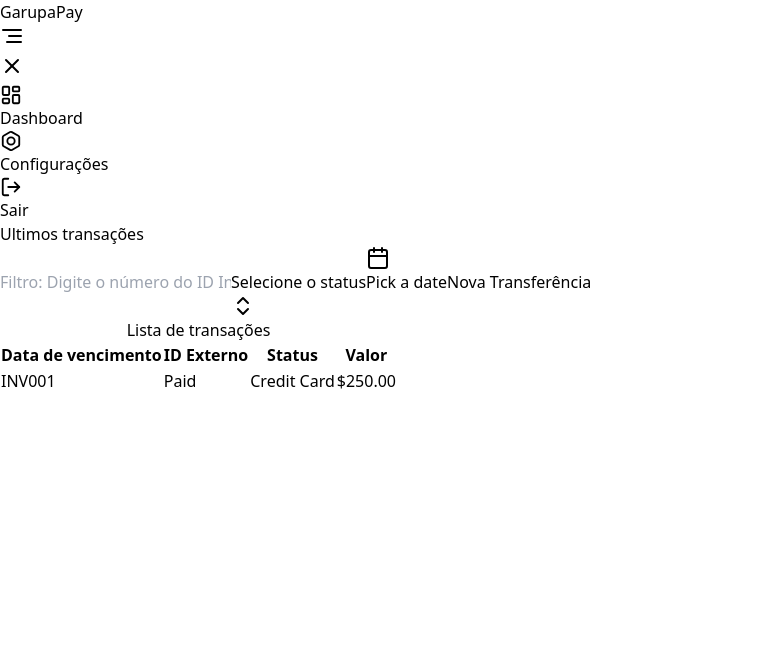
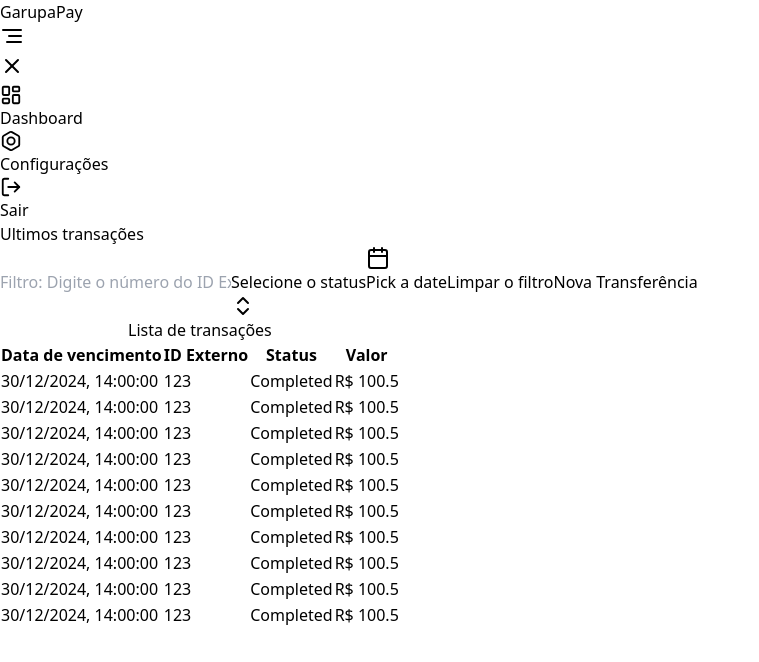
Before and after one commit to Frompaje/Frontend-Garupa, a React (Vite) app: page / in a window 1280 px wide. Shown: the top 662 px of the page, without its empty margins (0-759 px from the left). Built offline with nearby package versions, Linux system fonts and the light colour scheme.

Commit message:
feat: componente transferTable & filter

```diff
--- a/src/components/app/TransferTable/index.tsx
+++ b/src/components/app/TransferTable/index.tsx
@@ -7,12 +7,21 @@ import {
   TableHeader,
   TableRow,
 } from "@/components/ui/table";
+import { Transfer } from "@/types/transfer";
 
+type Props = {
+  transfer: Transfer[];
+};
 
-export const TransferTable = () => {
+export const TransferTable = ({ transfer }: Props) => {
+  const formatDate = (isoDate: any) => {
+    const date = new Date(isoDate).toLocaleString("pt-BR");
+
+    return date;
+  };
   return (
     <Table>
-      <TableCaption>Lista de transações</TableCaption>
+      <TableCaption className={transfer && "hidden"}>Lista de transações</TableCaption>
       <TableHeader>
         <TableRow>
           <TableHead>Data de vencimento</TableHead>
@@ -23,12 +32,14 @@ export const TransferTable = () => {
       </TableHeader>
 
       <TableBody>
-        <TableRow>
-          <TableCell>INV001</TableCell>
-          <TableCell>Paid</TableCell>
-          <TableCell>Credit Card</TableCell>
-          <TableCell>$250.00</TableCell>
-        </TableRow>
+        {transfer.map((value, index) => (
+          <TableRow className={index % 2 === 0 ? "bg-gray-100" : "bg-gray-50"}>
+            <TableCell>{formatDate(value.expected_on)}</TableCell>
+            <TableCell>{value.external_id}</TableCell>
+            <TableCell>{value.status}</TableCell>
+            <TableCell>R$ {value.amount}</TableCell>
+          </TableRow>
+        ))}
       </TableBody>
     </Table>
   );
--- a/src/components/app/dashboard/index.tsx
+++ b/src/components/app/dashboard/index.tsx
@@ -5,9 +5,90 @@ import { Transfer } from "@/types/transfer";
 import { TransferTable } from "../TransferTable";
 
 
-const transfers: Transfer[] = [
+const data: Transfer[] = [
   {
-    id: "123",
+    id: "12233",
+    external_id: "123",
+    amount: 100.5,
+    expected_on: "2024-12-30T14:00:00Z",
+    status: "Completed",
+    created_at: "2024-12-29 17:55:08.552217",
+    updated_at: "2024-12-29 17:55:08.552217",
+  },
+  {
+    id: "12323",
+    external_id: "123",
+    amount: 100.5,
+    expected_on: "2024-12-30T14:00:00Z",
+    status: "Completed",
+    created_at: "2024-12-29 17:55:08.552217",
+    updated_at: "2024-12-29 17:55:08.552217",
+  },
+  {
+    id: "1232",
+    external_id: "123",
+    amount: 100.5,
+    expected_on: "2024-12-30T14:00:00Z",
+    status: "Completed",
+    created_at: "2024-12-29 17:55:08.552217",
+    updated_at: "2024-12-29 17:55:08.552217",
+  },
+  {
+    id: "12324",
+    external_id: "123",
+    amount: 100.5,
+    expected_on: "2024-12-30T14:00:00Z",
+    status: "Completed",
+    created_at: "2024-12-29 17:55:08.552217",
+    updated_at: "2024-12-29 17:55:08.552217",
+  },
+  {
+    id: "12325",
+    external_id: "123",
+    amount: 100.5,
+    expected_on: "2024-12-30T14:00:00Z",
+    status: "Completed",
+    created_at: "2024-12-29 17:55:08.552217",
+    updated_at: "2024-12-29 17:55:08.552217",
+  },
+  {
+    id: "1232534",
+    external_id: "123",
+    amount: 100.5,
+    expected_on: "2024-12-30T14:00:00Z",
+    status: "Completed",
+    created_at: "2024-12-29 17:55:08.552217",
+    updated_at: "2024-12-29 17:55:08.552217",
+  },
+  {
+    id: "12325522",
+    external_id: "123",
+    amount: 100.5,
+    expected_on: "2024-12-30T14:00:00Z",
+    status: "Completed",
+    created_at: "2024-12-29 17:55:08.552217",
+    updated_at: "2024-12-29 17:55:08.552217",
+  },
+  {
+    id: "12325522525",
+    external_id: "123",
+    amount: 100.5,
+    expected_on: "2024-12-30T14:00:00Z",
+    status: "Completed",
+    created_at: "2024-12-29 17:55:08.552217",
+    updated_at: "2024-12-29 17:55:08.552217",
+  },
+  {
+    id: "123255225252",
+    external_id: "123",
+    amount: 100.5,
+    expected_on: "2024-12-30T14:00:00Z",
+    status: "Completed",
+    created_at: "2024-12-29 17:55:08.552217",
+    updated_at: "2024-12-29 17:55:08.552217",
+  },
+  {
+    id: "123255225252",
     external_id: "123",
     amount: 100.5,
     expected_on: "2024-12-30T14:00:00Z",
@@ -17,13 +98,15 @@ const transfers: Transfer[] = [
   },
 ];
 
+
+
 export const Dashboard = () => {
   return (
     <main className="pt-24 p-4">
       <div className="bg-white  rounded h-[780px]">
         <h1 className="text-gray-900 p-4 font-bold">Ultimos transações</h1>
         <Filter />
-        <TransferTable/>
+        <TransferTable transfer={data}/>
       </div>
     </main>
   );
--- a/src/components/filter/index.tsx
+++ b/src/components/filter/index.tsx
@@ -45,7 +45,7 @@ export const Filter = () => {
       <div className="flex gap-2 p-4">
         <Input
           className="w-1/4"
-          placeholder="Filtro: Digite o número do ID Interno"
+          placeholder="Filtro: Digite o número do ID Externo"
         />
 
         <Popover open={open} onOpenChange={setOpen}>
@@ -110,7 +110,10 @@ export const Filter = () => {
             />
           </PopoverContent>
         </Popover>
-        <Button className="bg-gray-900 hover:bg-emerald-500">
+        <Button className="bg-emerald-500 hover:bg-emerald-800">
+          Limpar o filtro
+        </Button>
+        <Button className="bg-gray-900 hover:bg-gray-700">
           Nova Transferência
         </Button>
       </div>
--- a/src/types/transfer.ts
+++ b/src/types/transfer.ts
@@ -2,7 +2,7 @@ export interface Transfer {
   id: string;
   external_id: string;
   amount: number;
-  expected_on: string;
+  expected_on?: string;
   status: string;
   created_at: string;
   updated_at: string;
```
